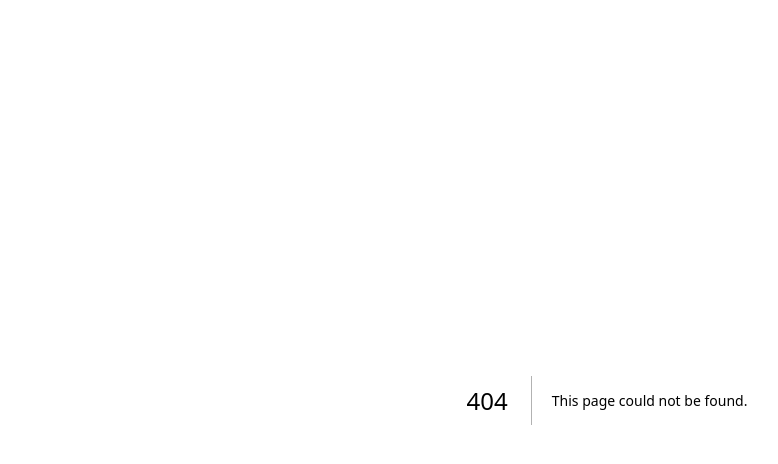
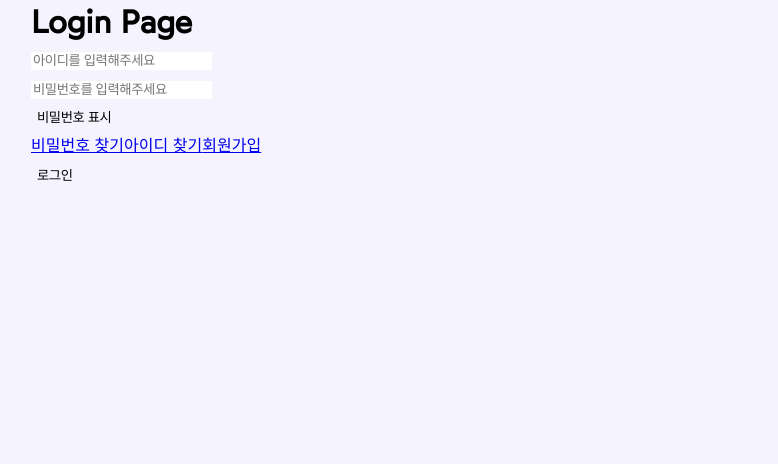
Before and after one commit to sunub/for-digital-divide, a Next.js app: page /login in a window 1280 px wide. Before the commit this address had no page. Shown: the top 464 px of the page, without its empty margins (33-811 px from the left). Built offline with nearby package versions, Linux system fonts and the light colour scheme; a web font is replaced by a local one.

Commit message:
feat : LoginForm 컴포넌트 추가

```diff
--- /dev/null
+++ b/src/app/banking/page.tsx
@@ -0,0 +1,9 @@
+function BankingPage() {
+  return (
+    <div>
+      <h1>Banking Page</h1>
+    </div>
+  );
+}
+
+export default BankingPage;
--- /dev/null
+++ b/src/app/login/page.style.ts
@@ -0,0 +1,14 @@
+"use client";
+
+import styled from "styled-components";
+
+const Page = styled.div`
+  background: oklch(96.88% 0.015 294.47);
+  width: 100%;
+  height: 100%;
+
+  padding-left: 64px;
+  padding-right: 64px;
+`;
+
+export { Page };
--- /dev/null
+++ b/src/app/login/page.tsx
@@ -0,0 +1,14 @@
+import styled from "styled-components";
+import { Page } from "./page.style";
+import LoginForm from "@/components/LoginForm";
+
+function LoginPage() {
+  return (
+    <Page>
+      <h1>Login Page</h1>
+      <LoginForm />
+    </Page>
+  );
+}
+
+export default LoginPage;
--- /dev/null
+++ b/src/components/LoginForm/LoginForm.tsx
@@ -0,0 +1,52 @@
+"use client";
+
+import Link from "next/link";
+import VisuallyHidden from "../VisuallyHidden";
+
+function LoginForm() {
+  return (
+    <form>
+      <div>
+        <label htmlFor="login-form__insert-id">
+          <VisuallyHidden>아이디 입력</VisuallyHidden>
+        </label>
+        <input
+          id="login-form__insert-id"
+          type={"text"}
+          name="id"
+          placeholder="아이디를 입력해주세요"
+          autoComplete={"on-time-code"}
+          required
+        />
+      </div>
+
+      <div>
+        <label htmlFor="login-form__insert-password">
+          <VisuallyHidden>비밀번호 입력</VisuallyHidden>
+        </label>
+        <input
+          id="login-form__insert-password"
+          type={"password"}
+          name="password"
+          placeholder="비밀번호를 입력해주세요"
+          autoComplete={"current-password"}
+          required
+        />
+        <div>
+          <button type="button">비밀번호 표시</button>
+        </div>
+      </div>
+
+      <div>
+        <Link href={"/login/find-password"}>비밀번호 찾기</Link>
+        <Link href={"/login/find"}>아이디 찾기</Link>
+        <Link href={"/login/register"}>회원가입</Link>
+      </div>
+      <div>
+        <button type="submit">로그인</button>
+      </div>
+    </form>
+  );
+}
+
+export default LoginForm;
--- /dev/null
+++ b/src/components/LoginForm/index.ts
@@ -0,0 +1,2 @@
+export * from "./LoginForm";
+export { default } from "./LoginForm";
```
